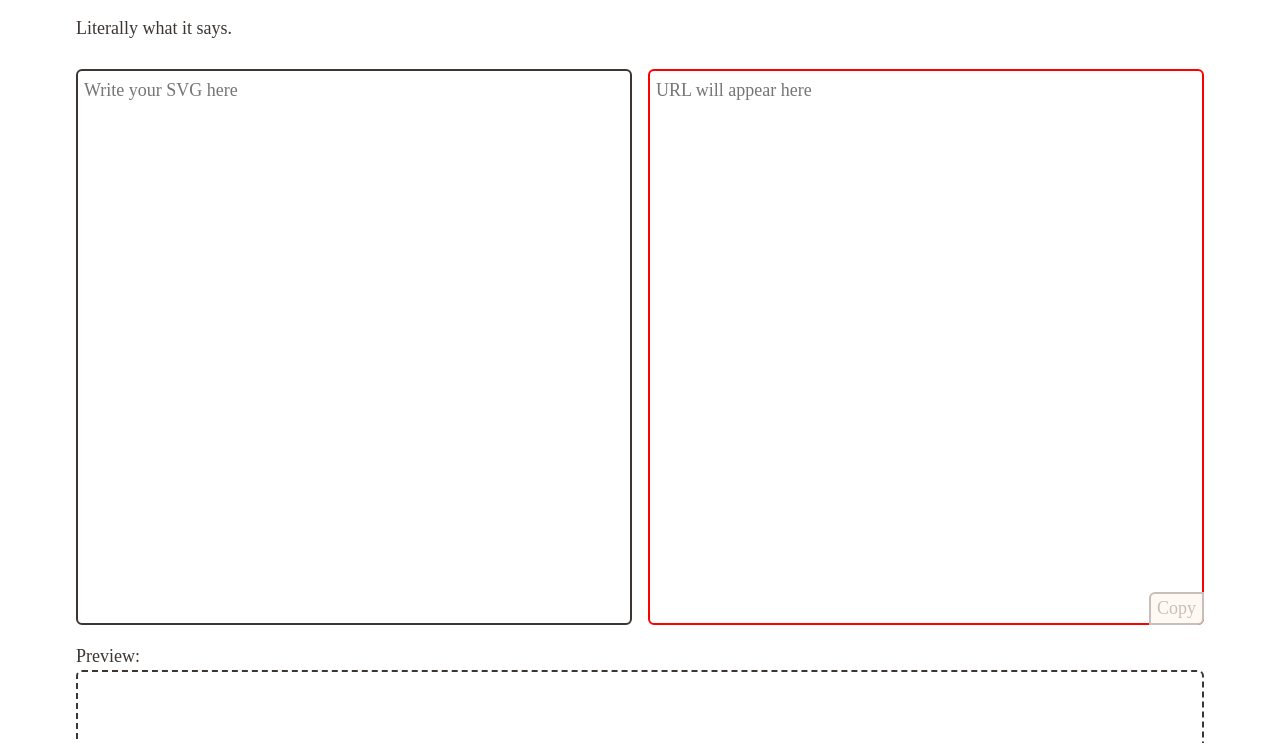
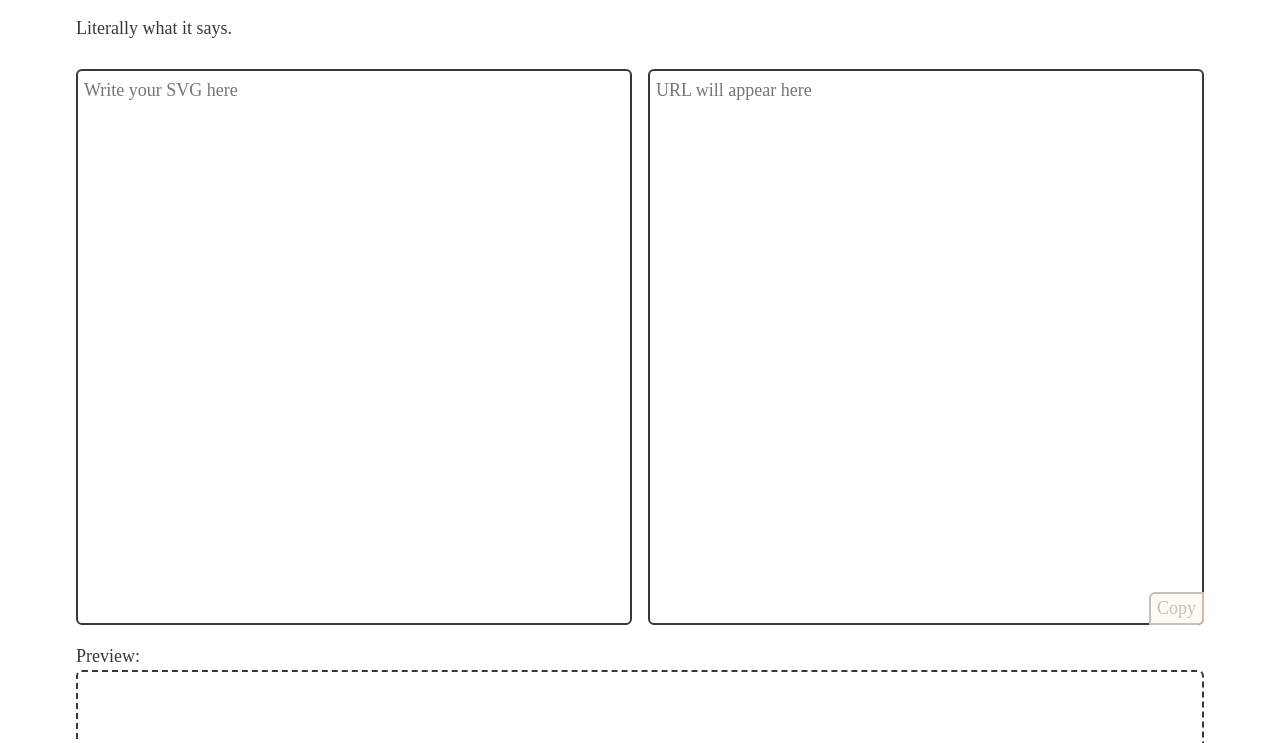
Before and after one commit to FireIsGood/svg-to-url, an Astro site: page / in a window 1280 px wide. Shown: the part 57-800 px from the top of the page. Built offline with nearby package versions, Linux system fonts and the light colour scheme; Astro itself is replaced by a stand-in of ours.

Commit message:
fix: invalid styles on blank inputs

```diff
--- a/src/components/SvgConverter.svelte
+++ b/src/components/SvgConverter.svelte
@@ -79,7 +79,7 @@
 
         <div class="output-text">
             <textarea
-                class:invalid={!validSVG}
+                class:invalid={!validSVG && inputText !== ""}
                 bind:value={outputText}
                 placeholder="URL will appear here"
                 autocomplete="off"
```
